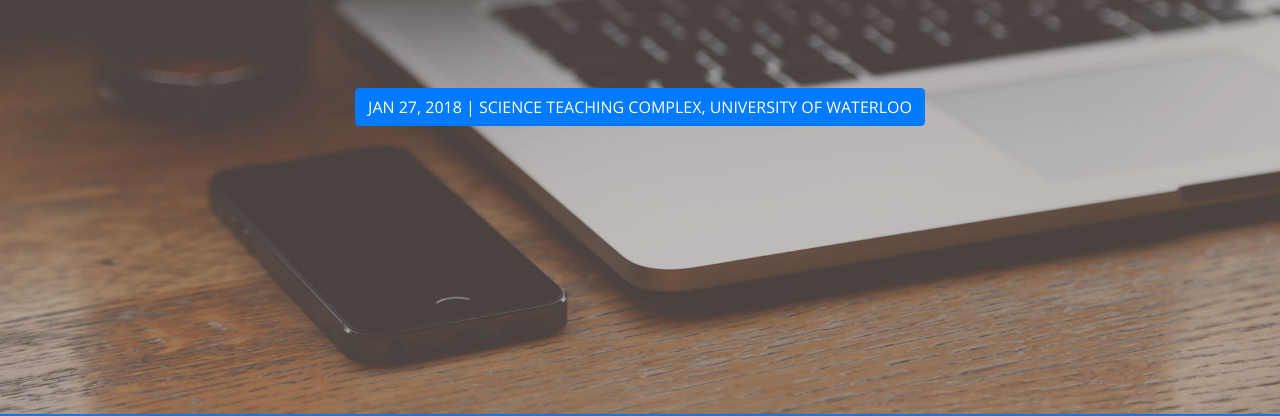
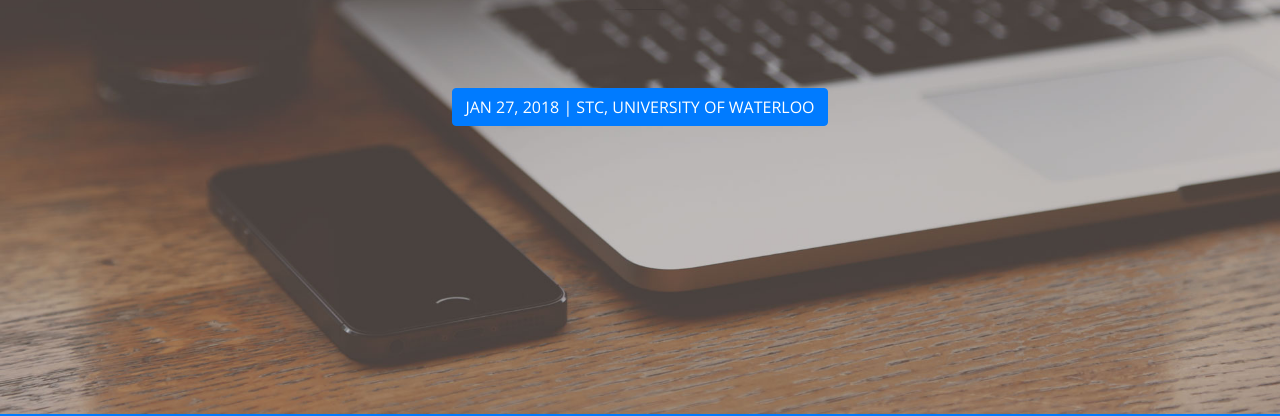
Before and after one commit to vlad-rosu/bayesian, a website with bundled scripts: page index.html in a window 1280 px wide. Shown: the part 386-802 px from the top of the page. Built offline with nearby package versions, Linux system fonts and the light colour scheme.

Commit message:
Update index.html

```diff
--- a/index.html
+++ b/index.html
@@ -65,7 +65,7 @@
           </div>
           <div class="col-lg-8 mx-auto">
             <p class="text-faded mb-5"></p>
-            <a class="btn btn-primary btn-xl js-scroll-trigger" href="#about">Jan 27, 2018 | Science Teaching Complex, University of Waterloo</a>
+            <a class="btn btn-primary btn-xl js-scroll-trigger" href="#about">Jan 27, 2018 | STC, University of Waterloo</a>
           </div>
         </div>
       </div>
```
